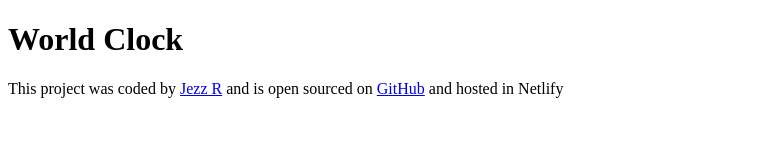
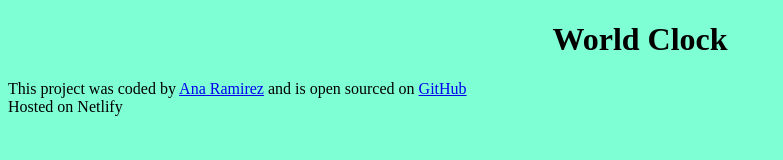
Before and after one commit to jezzrs/worldClock, a plain HTML site: page index.html in a window 1280 px wide. Shown: the whole page, without its empty margins (0-783 px from the left). Drawn offline with Linux system fonts and the light colour scheme.

Commit message:
Initial project structure
Set up CSS and JS folders and files. Updated the html initial script.

```diff
--- /dev/null
+++ b/css/style.css
@@ -0,0 +1,6 @@
+h1 {
+  text-align: center;
+}
+body {
+  background-color: aquamarine;
+}
--- a/index.html
+++ b/index.html
@@ -3,6 +3,7 @@
   <head>
     <meta charset="UTF-8" />
     <meta name="viewport" content="width=device-width, initial-scale=1.0" />
+    <link rel="stylesheet" href="css/style.css" />
     <title>World clock by Jezz</title>
   </head>
   <body>
@@ -13,7 +14,7 @@
         href="https://github.com/jezzrs"
         target="_blank"
         aria-label="Ana's Github link"
-        >Jezz R</a
+        >Ana Ramirez</a
       >
       and is open sourced on
       <a
@@ -22,7 +23,10 @@
         aria-label="GitHub link to the world clock project"
         >GitHub</a
       >
-      and hosted in Netlify
+      <br />
+      Hosted on Netlify
     </footer>
+
+    <script src="js/index.js"></script>
   </body>
 </html>
```
Also changed, not shown: js/index.js (added), scr/style.css (deleted).
